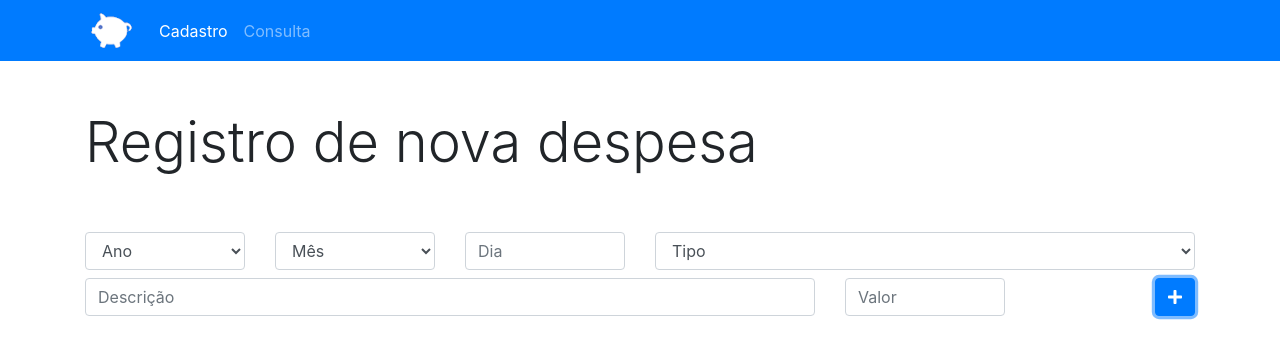
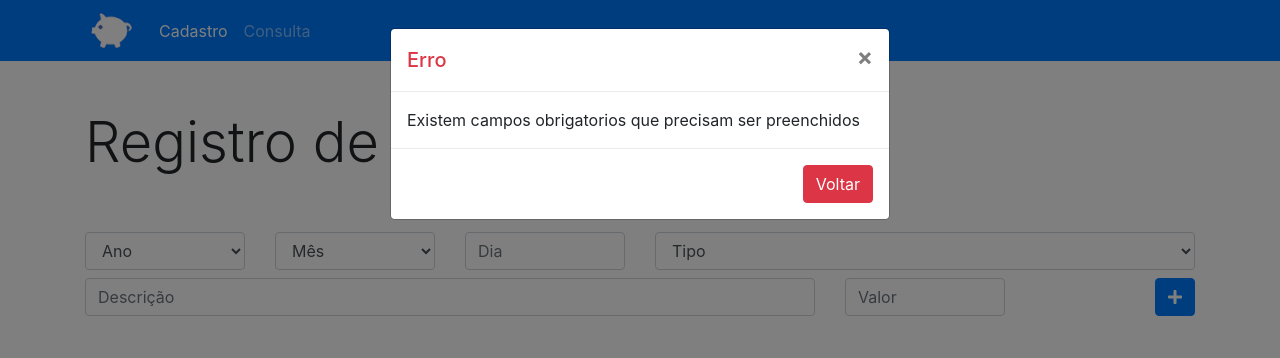
Before and after one commit to cangussu12/Orcamento-Pessoal.Curso, a plain HTML site: page index.html in a window 1280 px wide. Both pictures are taken after a click on the button 1175 px from the left and 297 px from the top of the page. Drawn offline with nearby package versions, Linux system fonts and the light colour scheme.

Commit message:
caixas de dialog

```diff
--- a/app.js
+++ b/app.js
@@ -62,8 +62,23 @@ function cadastrarDespesa() {
         valor.value
     )
     if(despesa.validarDados()) {
-        console.log('Dados ok')
+        bd.gravar(despesa)
+
+        //dialog de sucesso
+        document.getElementById('modal_titulo_div').className = 'modal-header text-success'
+        document.getElementById('modal_titulo').innerHTML = 'Sucesso'
+        document.getElementById('modal_conteudo').innerHTML = 'O Registro de despesa foi inserido com sucesso !'
+        document.getElementById('botao').className = 'btn btn-success'
+        document.getElementById('botao').innerHTML = 'Voltar'
+        $('#modalRegistraDespesa').modal('show')
     } else {
-        console.log('Dados invalidos')
+        document.getElementById('modal_titulo_div').className = 'modal-header text-danger'
+        document.getElementById('modal_titulo').innerHTML = 'Erro'
+        document.getElementById('modal_conteudo').innerHTML = 'Existem campos obrigatorios que precisam ser preenchidos'
+        document.getElementById('botao').className = 'btn btn-danger'
+        document.getElementById('botao').innerHTML = 'Voltar'
+
+        //dialog de erro
+        $('#modalRegistraDespesa').modal('show')
     }
 }
--- a/index.html
+++ b/index.html
@@ -113,6 +113,25 @@
         </div>
       </div>
     </div>
+
+    <!-- Modal -->
+    <div class="modal fade" id="modalRegistraDespesa" tabindex="-1" role="dialog" aria-labelledby="exampleModalLabel" aria-hidden="true">
+      <div class="modal-dialog" role="document">
+        <div class="modal-content">
+          <div id="modal_titulo_div">
+            <h5 class="modal-title" id="modal_titulo"></h5>
+            <button type="button" class="close" data-dismiss="modal" aria-label="Close">
+              <span aria-hidden="true">&times;</span>
+            </button>
+          </div>
+          <div class="modal-body" id="modal_conteudo"></div>
+          <div class="modal-footer">
+            <button type="button" data-dismiss="modal" id="botao"></button>
+          </div>
+        </div>
+      </div>
+    </div>
+
   </body>
 
 </html>
```
